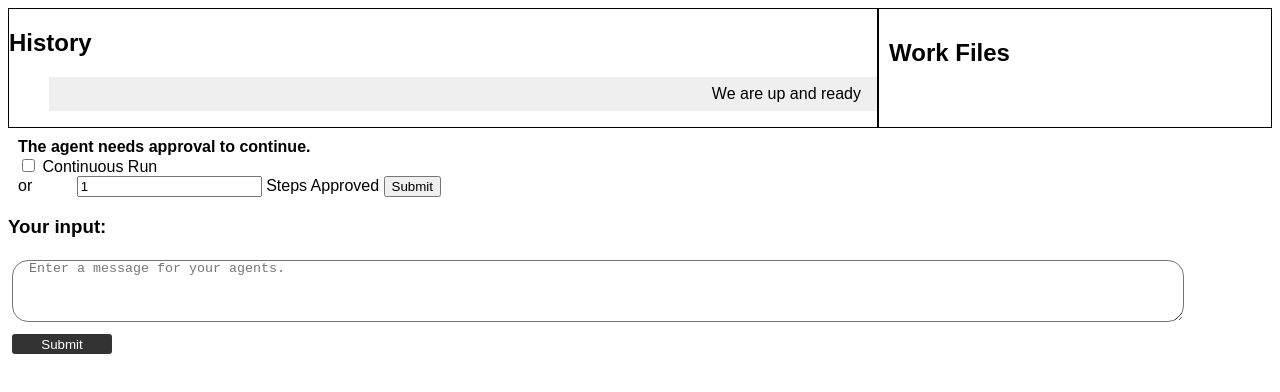
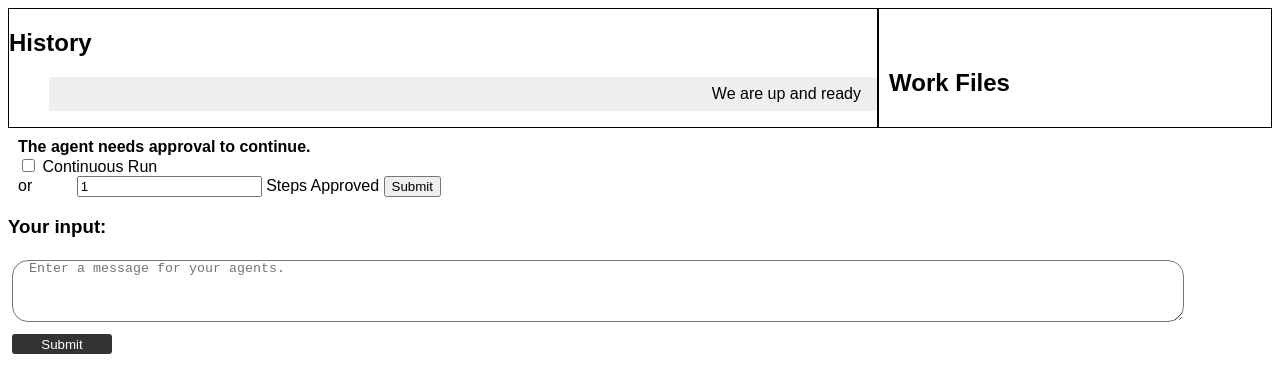
Before and after one commit to cpravetz/cktAGT, a website: page index.html in a window 1280 px wide. Drawn offline with nearby package versions, Linux system fonts and the light colour scheme; no server answers.

Commit message:
align files list in html

```diff
--- a/index.html
+++ b/index.html
@@ -15,8 +15,10 @@
             <ul id="chatThread"></ul>
         </div>
         <div id="filesBox">
-            <h2>Work Files</h2>
-            <ul id="filesList"></ul>
+            <div id="filesText">
+                <h2>Work Files</h2>
+                <ul id="filesList"></ul>
+            </div>
         </div>
     </div>
 </div>
--- a/style.css
+++ b/style.css
@@ -44,6 +44,12 @@ body {
   width: 30%;
   border: 1px solid black;
   padding: 10px;
+  display: flex;
+  align-items: flex-end;
+}
+
+#filesText {
+    margin-top: auto;
 }
 
 #inputBox {
```
